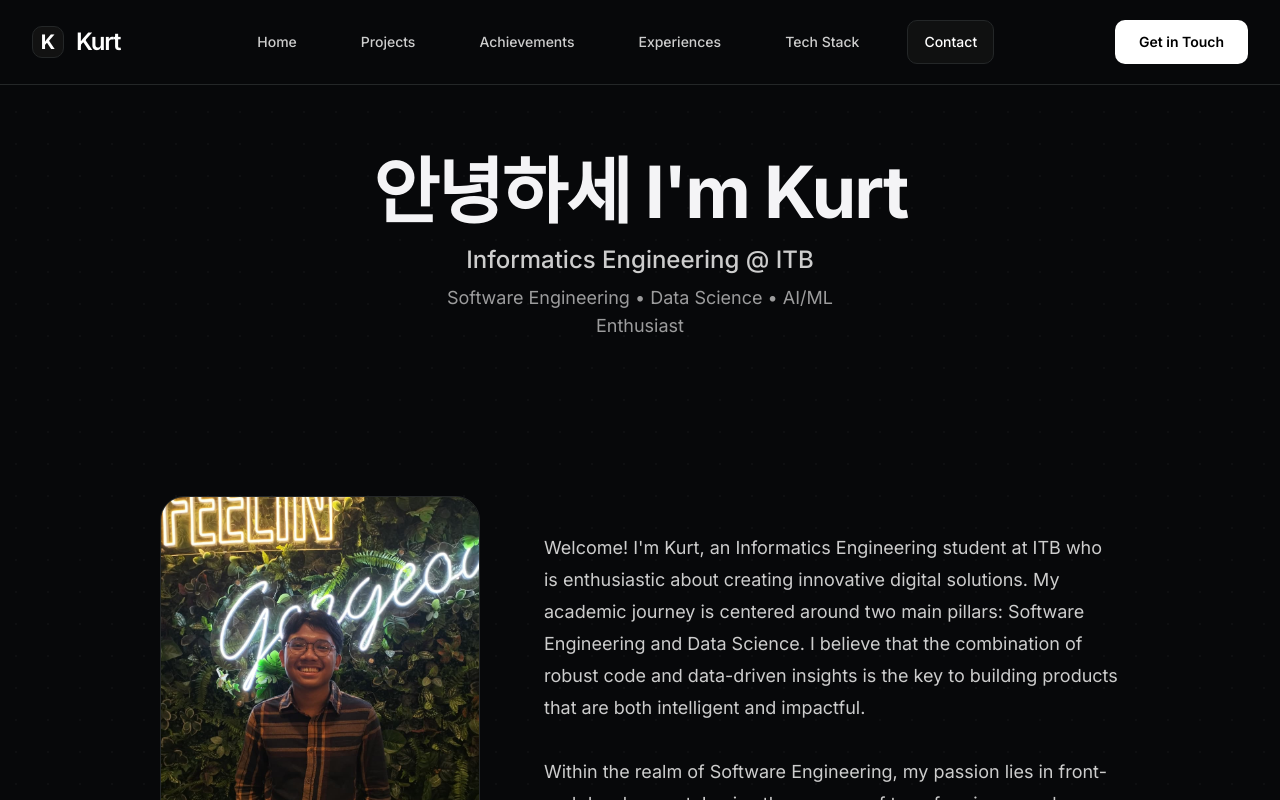
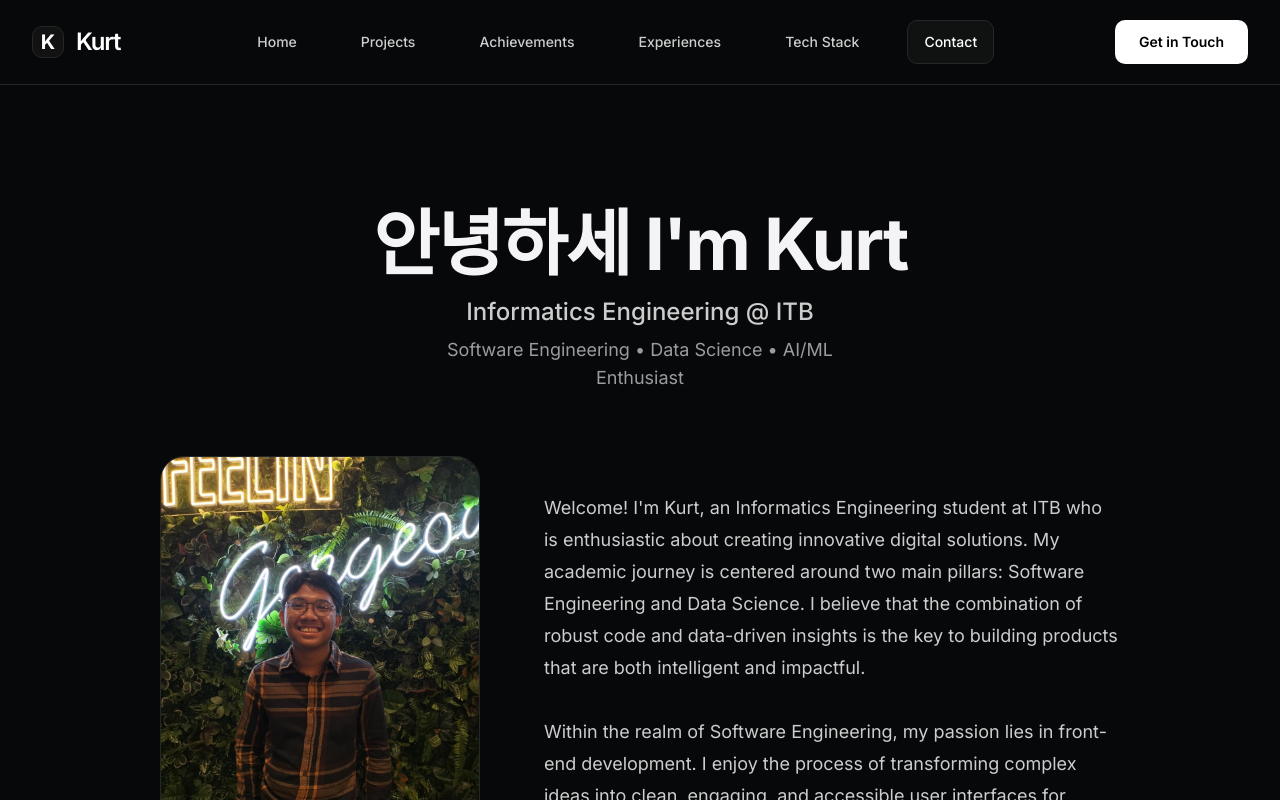
Before and after one commit to Kurt-Mikhael/porto-kurt, a Next.js app: page / in a window 1280 px wide. Shown: the top 800 px of the page. Built offline with nearby package versions, Linux system fonts and the light colour scheme.

Commit message:
Adding: more projects

```diff
--- a/src/app/page.tsx
+++ b/src/app/page.tsx
@@ -41,9 +41,9 @@ export default function Home() {
         <section
           id="home"
           ref={homeSection.ref}
-          className={`w-full max-w-7xl mx-auto flex flex-col items-center min-h-screen scroll-hidden ${homeSection.isIntersecting ? 'animate-fade-in-up' : ''}`}
+          className={`w-full max-w-7xl mx-auto flex flex-col items-center justify-center py-16 md:py-24 lg:py-28 scroll-hidden ${homeSection.isIntersecting ? 'animate-fade-in-up' : ''}`}
         >
-          <div className="text-center max-w-3xl mx-auto py-15">
+          <div className="text-center max-w-3xl mx-auto">
             <h1
               className="text-5xl md:text-6xl lg:text-7xl font-bold tracking-[-2px] leading-none"
             >
@@ -57,7 +57,7 @@ export default function Home() {
             </p>
           </div>
 
-          <div className="flex flex-col lg:flex-row items-center justify-center gap-16 pt-16 lg:pt-24 w-full">
+          <div className="flex flex-col lg:flex-row items-center justify-center gap-12 lg:gap-16 mt-12 lg:mt-16 w-full">
             <div className="relative flex-shrink-0">
               <Image
                 src="/foto-porto.webp"
```
